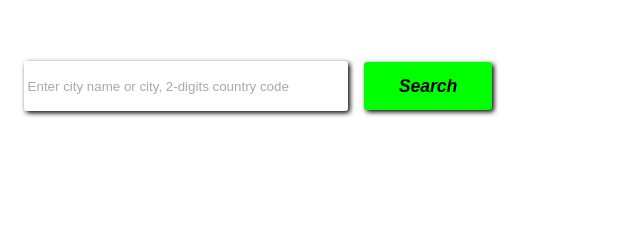
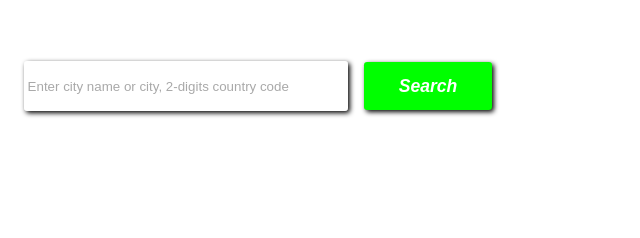
Before and after one commit to risingus/Weather, a plain HTML site: page index.html in a window 1280 px wide. Shown: the part 161-399 px from the top of the page, 382-1022 px from the left. Drawn offline with Linux system fonts and the light colour scheme.

Commit message:
mudando cor do texto do botão de pesquisa

```diff
--- a/styles/style.scss
+++ b/styles/style.scss
@@ -38,7 +38,6 @@ body {
             margin-right: 1rem;
             width: 20rem;
             background-color: $card-color;
-            // border: none;
             border: hidden;
 
             &::placeholder {
@@ -55,6 +54,7 @@ body {
             cursor: pointer;
             background: $button-color;
             transition: 0.4s;
+            color: $primary-text-color;
 
             &:hover {
                 background: $button-color-hover;
```
Also changed, not shown: styles/style.css, 1 other file.
